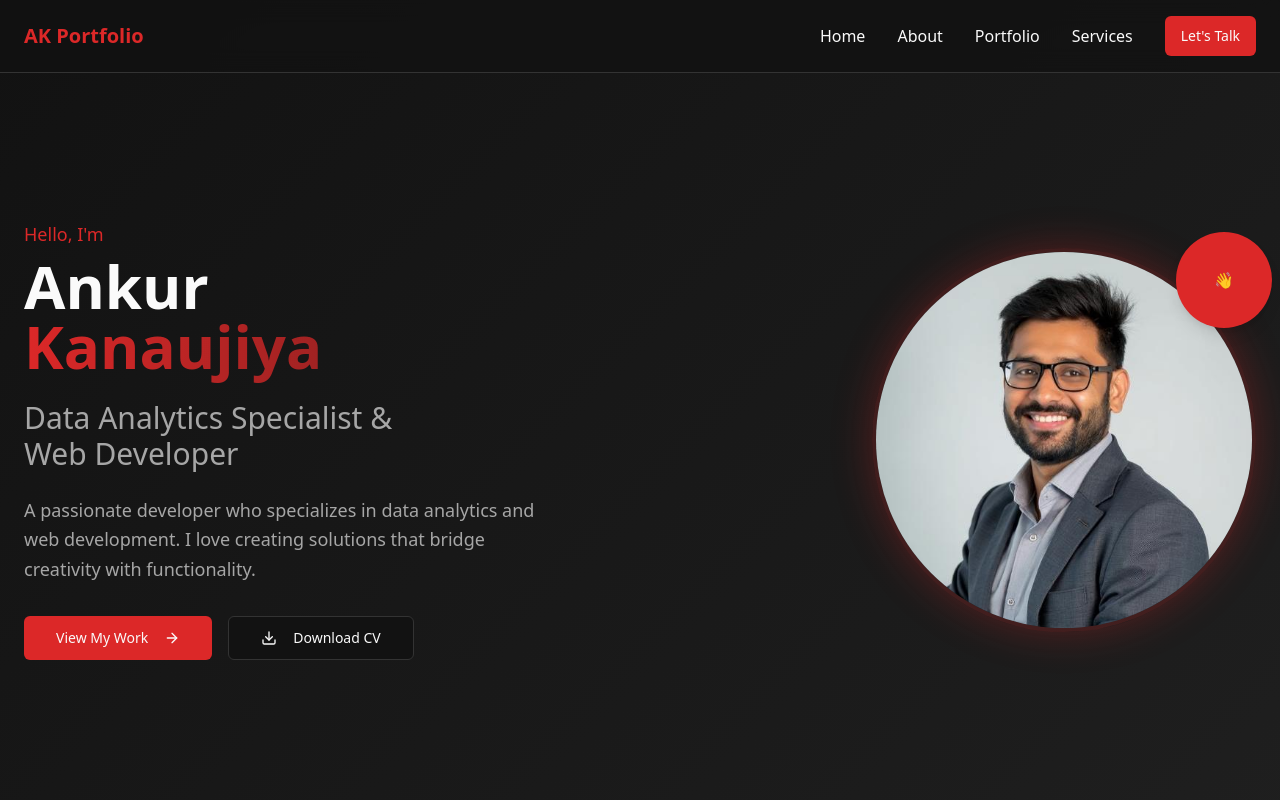
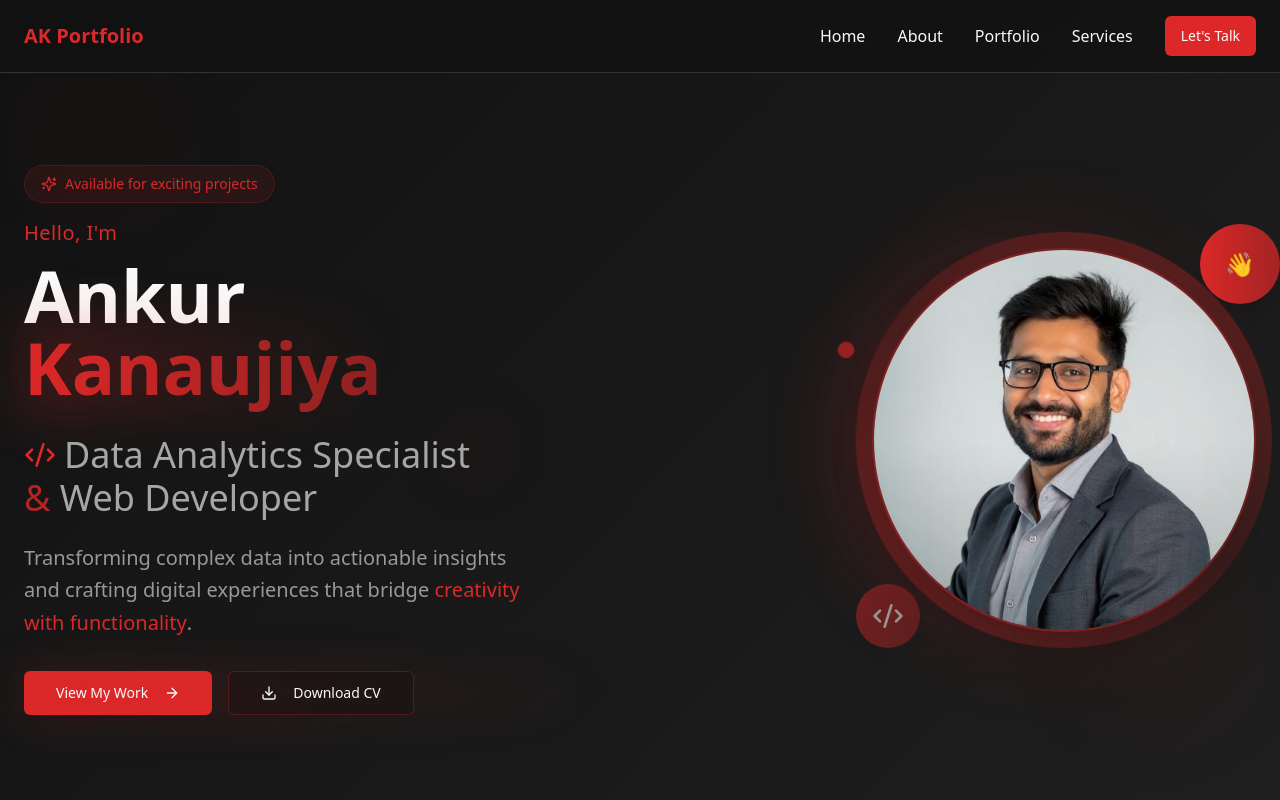
Before and after one commit to AnkurKanaujiya824/ankurkanaujiya.github.io, a React (Vite) app: page / in a window 1280 px wide. Shown: the top 800 px of the page. Built offline with nearby package versions, Linux system fonts and the light colour scheme.

Commit message:
Refactor: Enhance hero section UI
Update the hero section with modern UI elements and improved layout for a more engaging user experience.

```diff
--- a/src/components/HeroSection.tsx
+++ b/src/components/HeroSection.tsx
@@ -1,5 +1,5 @@
 import { Button } from '@/components/ui/button';
-import { Download, ArrowRight } from 'lucide-react';
+import { Download, ArrowRight, Sparkles, Code2 } from 'lucide-react';
 import profileImage from '@/assets/ankur-profile.jpg';
 
 const HeroSection = () => {
@@ -11,65 +11,104 @@ const HeroSection = () => {
   };
 
   return (
-    <section id="home" className="min-h-screen flex items-center justify-center bg-hero-gradient pt-20">
-      <div className="container mx-auto px-6 py-20">
-        <div className="grid grid-cols-1 lg:grid-cols-2 gap-12 items-center">
-          <div className="text-center lg:text-left">
-            <div className="mb-6">
-              <span className="text-primary text-lg font-medium">Hello, I'm</span>
-              <h1 className="text-5xl lg:text-6xl font-bold text-foreground mt-2 leading-tight">
+    <section id="home" className="relative min-h-screen flex items-center justify-center bg-hero-gradient pt-20 overflow-hidden">
+      {/* Animated background elements */}
+      <div className="absolute inset-0 opacity-10">
+        <div className="absolute top-20 left-10 w-32 h-32 bg-primary rounded-full blur-3xl animate-pulse"></div>
+        <div className="absolute bottom-20 right-10 w-40 h-40 bg-primary/50 rounded-full blur-3xl animate-pulse delay-1000"></div>
+        <div className="absolute top-1/2 left-1/3 w-24 h-24 bg-primary/30 rounded-full blur-2xl animate-pulse delay-500"></div>
+      </div>
+
+      <div className="container mx-auto px-6 py-20 relative z-10">
+        <div className="grid grid-cols-1 lg:grid-cols-2 gap-16 items-center">
+          <div className="text-center lg:text-left space-y-8">
+            <div className="space-y-4 animate-fade-in">
+              <div className="inline-flex items-center gap-2 px-4 py-2 bg-primary/10 border border-primary/20 rounded-full text-primary text-sm font-medium backdrop-blur-sm">
+                <Sparkles className="w-4 h-4" />
+                Available for exciting projects
+              </div>
+
+              <div>
+                <span className="text-primary text-xl font-medium tracking-wide">Hello, I'm</span>
+                <h1 className="text-6xl lg:text-7xl font-bold text-foreground mt-3 leading-tight">
                   Ankur
                   <br />
-                <span className="bg-gradient-to-r from-primary to-primary/70 bg-clip-text text-transparent">
+                  <span className="bg-gradient-to-r from-primary via-primary/80 to-primary/60 bg-clip-text text-transparent relative">
                     Kanaujiya
+                    <div className="absolute -inset-1 bg-gradient-to-r from-primary/20 to-transparent blur-xl rounded-lg"></div>
                   </span>
                 </h1>
               </div>
+            </div>
 
-            <h2 className="text-2xl lg:text-3xl text-muted-foreground mb-6 leading-relaxed">
-              Data Analytics Specialist &
+            <div className="space-y-6 animate-fade-in delay-150">
+              <h2 className="text-2xl lg:text-4xl text-muted-foreground font-light leading-relaxed">
+                <span className="inline-flex items-center gap-2">
+                  <Code2 className="w-8 h-8 text-primary" />
+                  Data Analytics Specialist
+                </span>
                 <br />
-              Web Developer
+                <span className="text-primary/80">&</span> Web Developer
               </h2>
 
-            <p className="text-lg text-muted-foreground mb-8 max-w-lg leading-relaxed">
-              A passionate developer who specializes in data analytics and web development.
-              I love creating solutions that bridge creativity with functionality.
+              <p className="text-xl text-muted-foreground/90 max-w-lg leading-relaxed font-light">
+                Transforming complex data into actionable insights and crafting digital experiences that bridge
+                <span className="text-primary font-medium"> creativity with functionality</span>.
               </p>
+            </div>
 
-            <div className="flex flex-col sm:flex-row gap-4">
+            <div className="flex flex-col sm:flex-row gap-4 animate-fade-in delay-300">
               <Button
                 onClick={() => scrollToSection('portfolio')}
                 size="lg"
-                className="bg-primary hover:bg-primary/90 text-primary-foreground group"
+                className="bg-gradient-to-r from-primary to-primary/80 hover:from-primary/90 hover:to-primary/70 text-primary-foreground group shadow-lg hover:shadow-xl transition-all duration-300 border-0"
               >
-                View My Work
-                <ArrowRight className="ml-2 h-4 w-4 transition-transform group-hover:translate-x-1" />
+                <span className="relative z-10">View My Work</span>
+                <ArrowRight className="ml-2 h-5 w-5 transition-transform group-hover:translate-x-1 relative z-10" />
+                <div className="absolute inset-0 bg-gradient-to-r from-primary/20 to-transparent blur-xl rounded-lg"></div>
               </Button>
 
               <Button
                 variant="outline"
                 size="lg"
-                className="border-border hover:bg-secondary"
+                className="border-primary/30 bg-background/50 backdrop-blur-sm hover:bg-primary/5 hover:border-primary/50 text-foreground group transition-all duration-300"
               >
-                <Download className="mr-2 h-4 w-4" />
-                Download CV
+                <Download className="mr-2 h-5 w-5 group-hover:animate-bounce" />
+                <span>Download CV</span>
               </Button>
             </div>
           </div>
 
-          <div className="flex justify-center lg:justify-end">
-            <div className="relative">
-              <div className="w-80 h-80 lg:w-96 lg:h-96 rounded-full overflow-hidden border-4 border-primary/20 shadow-accent-glow">
+          <div className="flex justify-center lg:justify-end animate-fade-in delay-500">
+            <div className="relative group">
+              {/* Outer glow ring */}
+              <div className="absolute -inset-8 bg-gradient-to-r from-primary/30 via-primary/10 to-transparent rounded-full blur-2xl opacity-75 group-hover:opacity-100 transition-opacity duration-500"></div>
+
+              {/* Rotating border */}
+              <div className="absolute -inset-4 bg-gradient-to-r from-primary via-primary/50 to-primary rounded-full animate-spin-slow opacity-30"></div>
+
+              {/* Main image container */}
+              <div className="relative w-80 h-80 lg:w-96 lg:h-96 rounded-full overflow-hidden border-2 border-primary/30 shadow-2xl group-hover:shadow-accent-glow transition-all duration-500 transform group-hover:scale-105">
                 <img
                   src={profileImage}
                   alt="Ankur Kanaujiya"
-                  className="w-full h-full object-cover"
+                  className="w-full h-full object-cover group-hover:scale-110 transition-transform duration-700"
                 />
+                <div className="absolute inset-0 bg-gradient-to-t from-background/20 via-transparent to-transparent"></div>
               </div>
-              <div className="absolute -top-4 -right-4 w-24 h-24 bg-primary rounded-full flex items-center justify-center shadow-lg">
-                <span className="text-primary-foreground font-bold">👋</span>
+
+              {/* Floating elements */}
+              <div className="absolute -top-6 -right-6 w-20 h-20 bg-gradient-to-r from-primary to-primary/70 rounded-full flex items-center justify-center shadow-xl group-hover:animate-bounce">
+                <span className="text-primary-foreground text-2xl">👋</span>
               </div>
+
+              <div className="absolute -bottom-4 -left-4 w-16 h-16 bg-gradient-to-r from-primary/80 to-primary/60 rounded-full flex items-center justify-center shadow-lg animate-pulse">
+                <Code2 className="w-8 h-8 text-primary-foreground" />
+              </div>
+
+              {/* Floating particles */}
+              <div className="absolute top-1/4 -left-8 w-3 h-3 bg-primary rounded-full animate-ping delay-700"></div>
+              <div className="absolute top-3/4 -right-8 w-2 h-2 bg-primary/60 rounded-full animate-ping delay-1000"></div>
             </div>
           </div>
         </div>
--- a/tailwind.config.ts
+++ b/tailwind.config.ts
@@ -99,11 +99,23 @@ export default {
 					to: {
 						height: '0'
 					}
+				},
+				'fade-in': {
+					'0%': {
+						opacity: '0',
+						transform: 'translateY(20px)'
+					},
+					'100%': {
+						opacity: '1',
+						transform: 'translateY(0)'
+					}
 				}
 			},
 			animation: {
 				'accordion-down': 'accordion-down 0.2s ease-out',
-				'accordion-up': 'accordion-up 0.2s ease-out'
+				'accordion-up': 'accordion-up 0.2s ease-out',
+				'spin-slow': 'spin 8s linear infinite',
+				'fade-in': 'fade-in 0.6s ease-out forwards',
 			}
 		}
 	},
```
Lines whose indentation alone changed are shown as unchanged.
